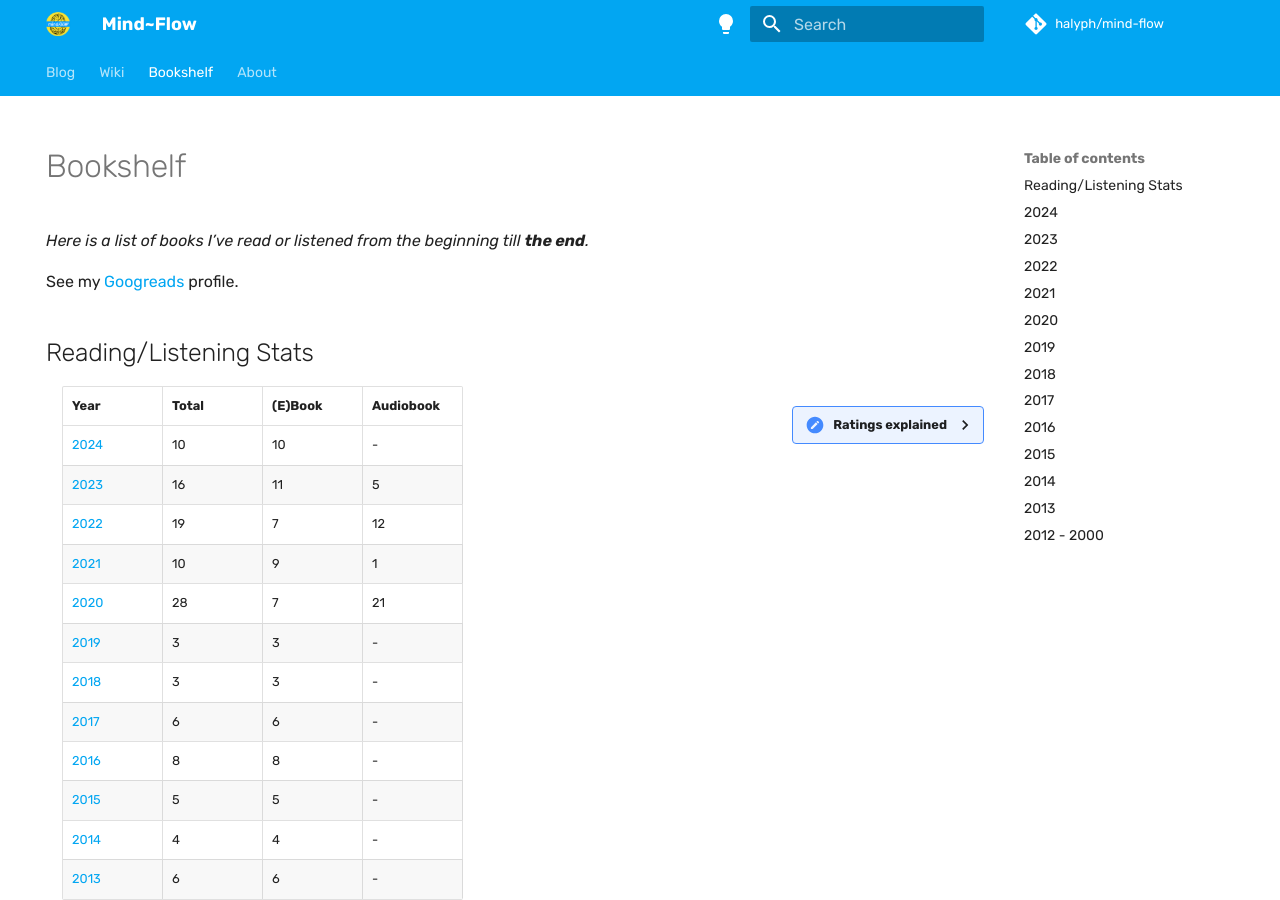
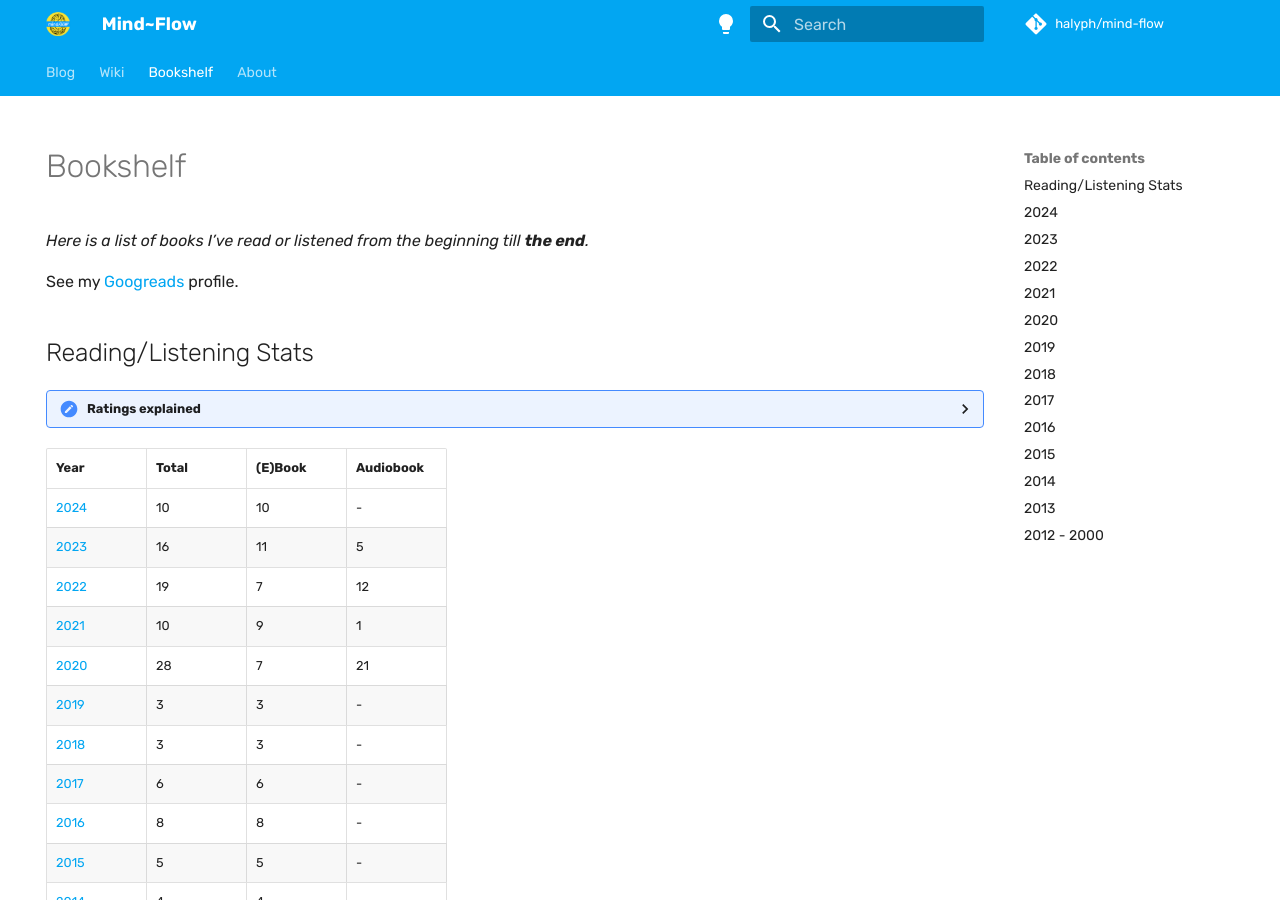
Before and after one commit to halyph/mind-flow, an MkDocs documentation site: the page built from docs/bookshelf.md, in a window 1280 px wide and 900 px high. Built offline with MkDocs 1.6.1 and Material for MkDocs 9.7.7, drawn with Linux system fonts in a browser that asks for light colours; some web fonts are replaced; comment, search, counter and statistics services are not loaded.

Commit message:
book rating upd

```diff
--- a/docs/bookshelf.md
+++ b/docs/bookshelf.md
@@ -11,17 +11,17 @@ See my [Googreads](https://www.goodreads.com/halyph) profile.
 
 ## Reading/Listening Stats
 
-<div style="text-align:left; float:right;">
+<div>
 <details markdown>
 <summary>
 Ratings explained
 </summary>
 
-`●○○○○` = Terrible!
-`●●○○○` = Nothing really beneficial here
-`●●●○○` = It was Good
-`●●●●○` = A GREAT read!
-`●●●●●` = Perfection!
+- ●○○○○ = Terrible!
+- ●●○○○ = Nothing really beneficial here
+- ●●●○○ = It was Good
+- ●●●●○ = A GREAT read!
+- ●●●●● = Perfection!
 
 </details>
 </div>
```
